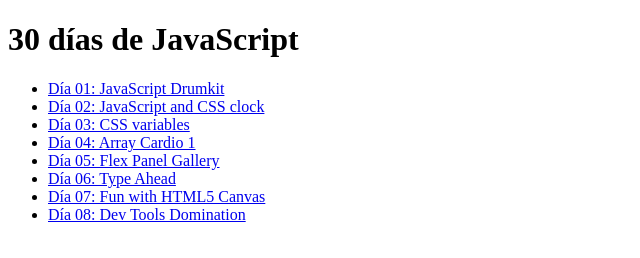
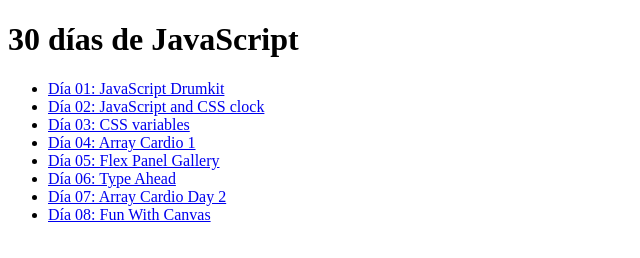
Before and after one commit to jhonattanbenitez/JavaScript30, a plain HTML site: page index.html in a window 1280 px wide. Shown: the whole page, without its empty margins (0-640 px from the left). Drawn offline with Linux system fonts and the light colour scheme.

Commit message:
Update index.html

```diff
--- a/index.html
+++ b/index.html
@@ -14,8 +14,8 @@
          <li><a href="Day-04/index.html">Día 04: Array Cardio 1</a></li>
          <li><a href="Day-05/index.html">Día 05: Flex Panel Gallery</a></li>
          <li><a href="Day-06/index.html">Día 06: Type Ahead</a></li>
-         <li><a href="Day-07/index.html">Día 07: Fun with HTML5 Canvas</a></li>
-         <li><a href="Day-08/index.html">Día 08: Dev Tools Domination</a></li>
+         <li><a href="Day-07/index.html">Día 07: Array Cardio Day 2</a></li>
+         <li><a href="Day-08/index.html">Día 08: Fun With Canvas</a></li>
      </ul>
 
 </body>
```
